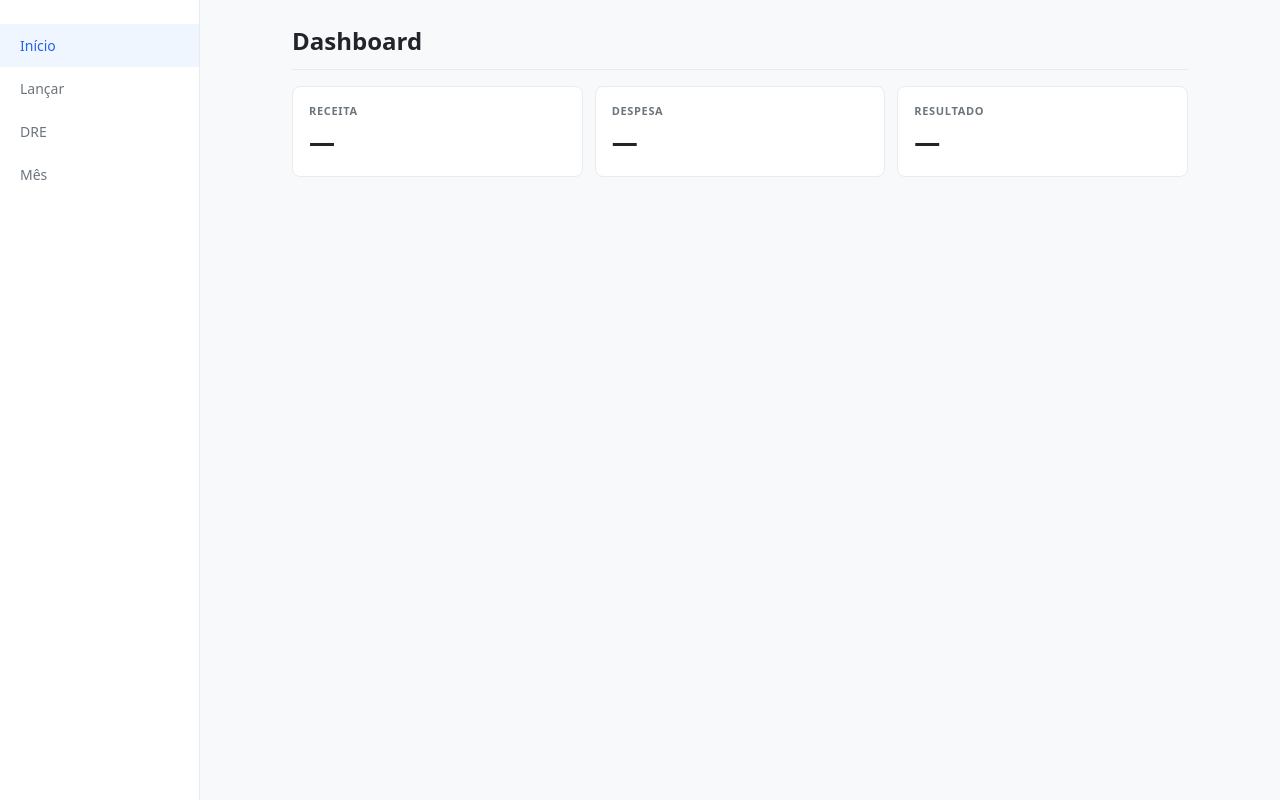
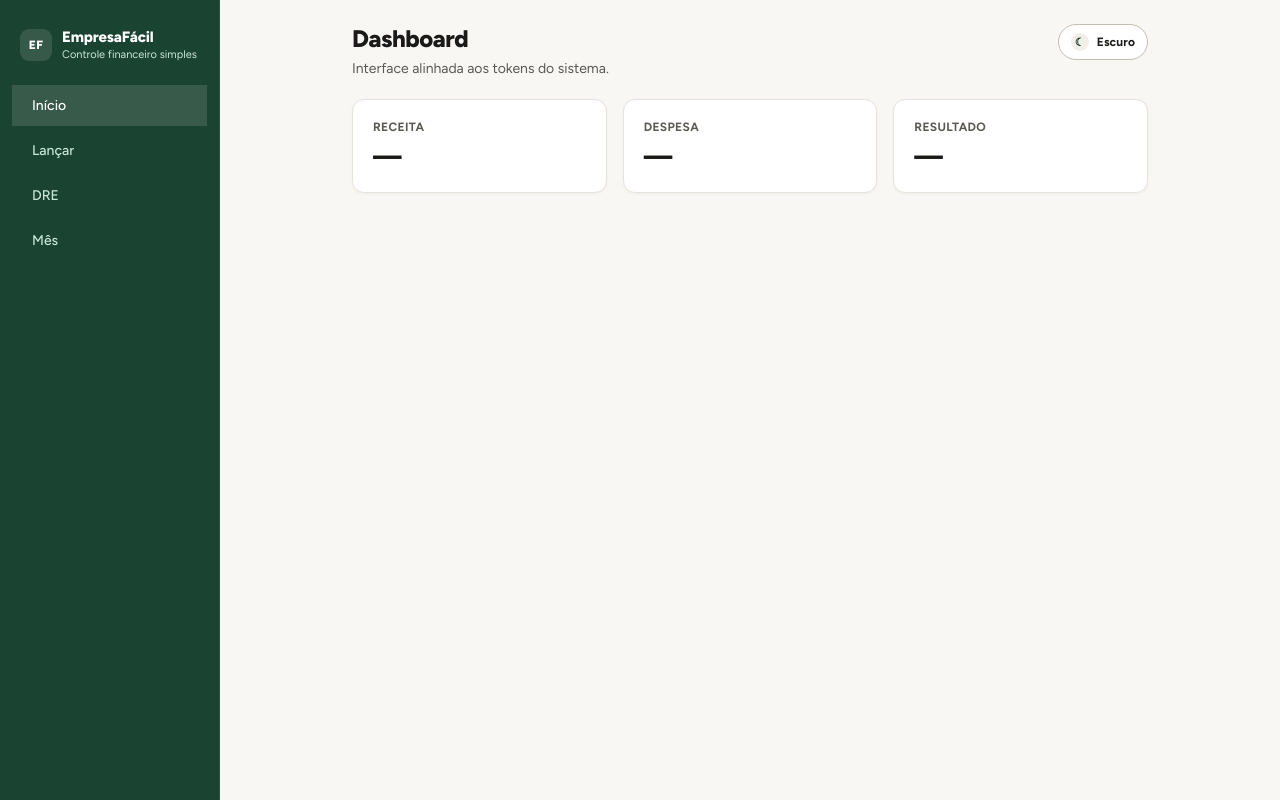
Before and after one commit to gersonvan/empresa-facil, a React (Vite) app: page /dashboard in a window 1280 px wide. Built offline with nearby package versions, Linux system fonts and the light colour scheme.

Commit message:
feat: add design tokens and theme toggle

```diff
--- a/index.html
+++ b/index.html
@@ -4,6 +4,18 @@
     <meta charset="UTF-8" />
     <meta name="viewport" content="width=device-width, initial-scale=1.0" />
     <title>EmpresaFácil</title>
+    <script>
+      (() => {
+        const key = 'empresa-facil-theme'
+        const savedTheme = window.localStorage.getItem(key)
+        const theme = savedTheme === 'dark' ? 'dark' : 'light'
+        document.documentElement.dataset.theme = theme
+        document.documentElement.style.colorScheme = theme
+      })()
+    </script>
+    <link rel="preconnect" href="https://fonts.googleapis.com" />
+    <link rel="preconnect" href="https://fonts.gstatic.com" crossorigin />
+    <link href="https://fonts.googleapis.com/css2?family=Figtree:wght@400;500;600;700;800;900&display=swap" rel="stylesheet" />
   </head>
   <body>
     <div id="root"></div>
--- a/src/components/NavBar.module.css
+++ b/src/components/NavBar.module.css
@@ -10,6 +10,10 @@
   display: flex;
   align-items: stretch;
   z-index: 100;
+}
+
+.brand {
+  display: none;
 }
 
 .navItem {
@@ -26,12 +30,12 @@
 }
 
 .navItem:hover {
-  color: var(--color-accent);
+  color: var(--color-accent-hover);
 }
 
 .navItem.active {
   color: var(--color-accent);
-  background-color: var(--color-accent-light);
+  background-color: var(--color-accent-soft);
 }
 
 /* Desktop: fixed left sidebar */
@@ -42,12 +46,53 @@
     bottom: 0;
     right: auto;
     width: var(--sidebar-width);
-    height: auto;
+    height: 100dvh;
     border-top: none;
-    border-right: 1px solid var(--color-border);
+    border-right: 1px solid rgba(255, 255, 255, 0.08);
+    background: var(--color-sidebar-bg);
     flex-direction: column;
     align-items: stretch;
-    padding: 24px 0;
+    padding: 20px 12px 16px;
+    gap: 4px;
+    overflow-y: auto;
+  }
+
+  .brand {
+    display: flex;
+    align-items: center;
+    gap: 10px;
+    padding: 8px 8px 20px;
+    color: #fff;
+  }
+
+  .brandMark {
+    width: 32px;
+    height: 32px;
+    border-radius: 9px;
+    display: grid;
+    place-items: center;
+    background: rgba(255, 255, 255, 0.12);
+    font-size: 12px;
+    font-weight: 800;
+    letter-spacing: 0.04em;
+  }
+
+  .brandTextBlock {
+    min-width: 0;
+    display: flex;
+    flex-direction: column;
+    gap: 2px;
+  }
+
+  .brandTitle {
+    font-size: 15px;
+    font-weight: 800;
+    letter-spacing: -0.01em;
+  }
+
+  .brandSubtitle {
+    font-size: 11px;
+    color: var(--color-sidebar-text);
   }
 
   .navItem {
@@ -56,5 +101,16 @@
     padding: 12px 20px;
     font-size: 14px;
     border-radius: 0;
+    color: var(--color-sidebar-text);
+  }
+
+  .navItem:hover {
+    color: var(--color-sidebar-active);
+    background-color: rgba(255, 255, 255, 0.06);
+  }
+
+  .navItem.active {
+    color: var(--color-sidebar-active);
+    background-color: var(--color-sidebar-active-bg);
   }
 }
--- a/src/components/NavBar.tsx
+++ b/src/components/NavBar.tsx
@@ -11,6 +11,15 @@ const navItems = [
 export default function NavBar() {
   return (
     <nav className={styles.nav} aria-label="Navegação principal">
+      <div className={styles.brand}>
+        <div className={styles.brandMark} aria-hidden="true">
+          EF
+        </div>
+        <div className={styles.brandTextBlock}>
+          <span className={styles.brandTitle}>EmpresaFácil</span>
+          <span className={styles.brandSubtitle}>Controle financeiro simples</span>
+        </div>
+      </div>
       {navItems.map(({ path, label }) => (
         <NavLink
           key={path}
--- a/src/components/ScreenContainer.module.css
+++ b/src/components/ScreenContainer.module.css
@@ -1,20 +1,34 @@
 .container {
   max-width: var(--content-max-width);
   margin: 0 auto;
-  padding: 16px;
+  padding: var(--content-padding-mobile);
 }
 
 .header {
-  margin-bottom: 16px;
-  padding-bottom: 12px;
-  border-bottom: 1px solid var(--color-border);
+  margin-bottom: 20px;
+  display: flex;
+  align-items: flex-start;
+  justify-content: space-between;
+  gap: 16px;
+}
+
+.headingGroup {
+  min-width: 0;
 }
 
 .title {
   margin: 0;
-  font-size: 20px;
-  font-weight: 600;
+  font-size: 22px;
+  font-weight: 800;
+  letter-spacing: -0.02em;
   color: var(--color-text-primary);
+}
+
+.subtitle {
+  margin: 6px 0 0;
+  color: var(--color-text-secondary);
+  font-size: 13px;
+  line-height: 1.45;
 }
 
 .body {
@@ -29,4 +43,8 @@
   .title {
     font-size: 24px;
   }
+
+  .subtitle {
+    font-size: 14px;
+  }
 }
--- a/src/components/ScreenContainer.tsx
+++ b/src/components/ScreenContainer.tsx
@@ -1,4 +1,5 @@
 import type { ReactNode } from 'react'
+import ThemeToggle from './ThemeToggle'
 import styles from './ScreenContainer.module.css'
 
 interface ScreenContainerProps {
@@ -10,7 +11,11 @@ export default function ScreenContainer({ title, children }: ScreenContainerProp
   return (
     <div className={styles.container}>
       <header className={styles.header}>
-        <h1 className={styles.title}>{title}</h1>
+        <div className={styles.headingGroup}>
+          <h1 className={styles.title}>{title}</h1>
+          <p className={styles.subtitle}>Interface alinhada aos tokens do sistema.</p>
+        </div>
+        <ThemeToggle />
       </header>
       <div className={styles.body}>{children}</div>
     </div>
--- a/src/components/Shell.module.css
+++ b/src/components/Shell.module.css
@@ -1,10 +1,12 @@
 .shell {
   min-height: 100dvh;
+  background: var(--color-bg);
 }
 
 .content {
+  min-height: 100dvh;
   /* bottom padding makes room for the fixed bottom nav on mobile */
-  padding-bottom: var(--nav-height);
+  padding-bottom: calc(var(--nav-height) + env(safe-area-inset-bottom, 0px));
 }
 
 @media (min-width: 768px) {
--- /dev/null
+++ b/src/components/ThemeToggle.module.css
@@ -0,0 +1,37 @@
+.button {
+  display: inline-flex;
+  align-items: center;
+  gap: 8px;
+  border: 1px solid var(--color-border-strong);
+  border-radius: 999px;
+  background: var(--color-surface);
+  color: var(--color-text-primary);
+  font: inherit;
+  font-size: 12px;
+  font-weight: 700;
+  padding: 8px 12px;
+  cursor: pointer;
+  transition: transform 0.15s ease, border-color 0.15s ease, background-color 0.15s ease;
+}
+
+.button:hover {
+  transform: translateY(-1px);
+  border-color: var(--color-accent);
+}
+
+.icon {
+  display: inline-flex;
+  align-items: center;
+  justify-content: center;
+  width: 18px;
+  height: 18px;
+  border-radius: 50%;
+  background: var(--color-surface-soft);
+  color: var(--color-accent);
+  font-size: 11px;
+  line-height: 1;
+}
+
+.label {
+  letter-spacing: 0.01em;
+}
--- /dev/null
+++ b/src/components/ThemeToggle.tsx
@@ -0,0 +1,22 @@
+import styles from './ThemeToggle.module.css'
+import { useTheme } from '../theme'
+
+export default function ThemeToggle() {
+  const { theme, toggleTheme } = useTheme()
+  const isDark = theme === 'dark'
+
+  return (
+    <button
+      type="button"
+      className={styles.button}
+      onClick={toggleTheme}
+      aria-label={isDark ? 'Ativar tema claro' : 'Ativar tema escuro'}
+      title={isDark ? 'Tema claro' : 'Tema escuro'}
+    >
+      <span className={styles.icon} aria-hidden="true">
+        {isDark ? '☀' : '☾'}
+      </span>
+      <span className={styles.label}>{isDark ? 'Claro' : 'Escuro'}</span>
+    </button>
+  )
+}
--- a/src/main.tsx
+++ b/src/main.tsx
@@ -2,9 +2,12 @@ import { StrictMode } from 'react'
 import { createRoot } from 'react-dom/client'
 import './styles/global.css'
 import App from './App'
+import { ThemeProvider } from './theme'
 
 createRoot(document.getElementById('root')!).render(
   <StrictMode>
-    <App />
+    <ThemeProvider>
+      <App />
+    </ThemeProvider>
   </StrictMode>,
 )
--- a/src/screens/Dashboard.module.css
+++ b/src/screens/Dashboard.module.css
@@ -1,30 +1,32 @@
 .indicators {
   display: grid;
   grid-template-columns: 1fr;
-  gap: 12px;
+  gap: 16px;
 }
 
 .indicator {
   background: var(--color-surface);
   border: 1px solid var(--color-border);
-  border-radius: 8px;
-  padding: 16px;
+  border-radius: var(--radius-card);
+  padding: 20px;
   display: flex;
   flex-direction: column;
   gap: 6px;
+  box-shadow: var(--shadow-card);
 }
 
 .indicatorLabel {
-  font-size: 11px;
+  font-size: 12px;
   color: var(--color-text-secondary);
   text-transform: uppercase;
-  letter-spacing: 0.06em;
-  font-weight: 600;
+  letter-spacing: 0.03em;
+  font-weight: 700;
 }
 
 .indicatorValue {
   font-size: 26px;
-  font-weight: 700;
+  font-weight: 800;
+  letter-spacing: -0.02em;
   color: var(--color-text-primary);
 }
 
--- a/src/styles/global.css
+++ b/src/styles/global.css
@@ -3,16 +3,77 @@
 }
 
 :root {
-  --color-bg: #f8f9fa;
+  color-scheme: light;
+  --color-bg: #f8f7f4;
   --color-surface: #ffffff;
-  --color-border: #e9ecef;
-  --color-text-primary: #212529;
-  --color-text-secondary: #6c757d;
-  --color-accent: #2563eb;
-  --color-accent-light: #eff6ff;
+  --color-surface-soft: #f2efe9;
+  --color-border: #e8e3da;
+  --color-border-strong: #c5beb2;
+  --color-text-primary: #1a1a18;
+  --color-text-secondary: #5c5954;
+  --color-text-tertiary: #9a9690;
+  --color-accent: #1b4332;
+  --color-accent-hover: #2d6a4f;
+  --color-accent-soft: #e4f2eb;
+  --color-positive: #15803d;
+  --color-positive-soft: #f0fdf4;
+  --color-negative: #b91c1c;
+  --color-negative-soft: #fff1f1;
+  --color-warning: #92400e;
+  --color-warning-soft: #fffbeb;
+  --color-info: #1d4ed8;
+  --color-info-soft: #eff6ff;
+  --color-sidebar-bg: #1b4332;
+  --color-sidebar-text: #c8e6d6;
+  --color-sidebar-active: #ffffff;
+  --color-sidebar-active-bg: rgba(255, 255, 255, 0.12);
+  --shadow-card: 0 1px 3px rgba(0, 0, 0, 0.04);
+  --shadow-card-hover: 0 6px 20px rgba(0, 0, 0, 0.1);
+  --shadow-modal: 0 24px 80px rgba(0, 0, 0, 0.22);
   --nav-height: 56px;
-  --sidebar-width: 200px;
-  --content-max-width: 960px;
+  --sidebar-width: 220px;
+  --content-max-width: 860px;
+  --content-padding-mobile: 16px;
+  --content-padding-desktop: 32px;
+  --radius-card: 12px;
+  --radius-button: 8px;
+  --radius-pill: 999px;
+  --font-family: 'Figtree', system-ui, -apple-system, BlinkMacSystemFont, 'Segoe UI', sans-serif;
+}
+
+:root[data-theme='dark'] {
+  color-scheme: dark;
+  --color-bg: #111210;
+  --color-surface: #1c1e1b;
+  --color-surface-soft: #252720;
+  --color-border: #2e312b;
+  --color-border-strong: #404540;
+  --color-text-primary: #f0ede6;
+  --color-text-secondary: #9a9690;
+  --color-text-tertiary: #6a6660;
+  --color-accent: #52b788;
+  --color-accent-hover: #74c69d;
+  --color-accent-soft: #0c2015;
+  --color-positive: #52b788;
+  --color-positive-soft: #0c2015;
+  --color-negative: #f87171;
+  --color-negative-soft: #2d1515;
+  --color-warning: #fbbf24;
+  --color-warning-soft: #291d08;
+  --color-info: #60a5fa;
+  --color-info-soft: #1a2540;
+  --color-sidebar-bg: #0d160f;
+  --color-sidebar-text: #6a8a72;
+  --color-sidebar-active: #f0ede6;
+  --color-sidebar-active-bg: rgba(255, 255, 255, 0.08);
+  --shadow-card: 0 1px 3px rgba(0, 0, 0, 0.28);
+  --shadow-card-hover: 0 10px 24px rgba(0, 0, 0, 0.34);
+  --shadow-modal: 0 24px 80px rgba(0, 0, 0, 0.4);
+}
+
+html {
+  min-height: 100%;
+  background: var(--color-bg);
 }
 
 html,
@@ -20,12 +81,27 @@ body {
   margin: 0;
   padding: 0;
   height: 100%;
-  font-family: system-ui, -apple-system, BlinkMacSystemFont, 'Segoe UI', sans-serif;
+  font-family: var(--font-family);
   font-size: 14px;
   color: var(--color-text-primary);
   background: var(--color-bg);
 }
 
+body {
+  overflow-x: hidden;
+}
+
+button,
+input,
+textarea,
+select {
+  font: inherit;
+}
+
+a {
+  color: inherit;
+}
+
 #root {
   height: 100%;
 }
--- /dev/null
+++ b/src/theme.tsx
@@ -0,0 +1,54 @@
+import type { ReactNode } from 'react'
+import { createContext, useContext, useEffect, useMemo, useState } from 'react'
+
+export type ThemeMode = 'light' | 'dark'
+
+interface ThemeContextValue {
+  theme: ThemeMode
+  toggleTheme: () => void
+}
+
+const ThemeContext = createContext<ThemeContextValue | undefined>(undefined)
+const STORAGE_KEY = 'empresa-facil-theme'
+
+function applyTheme(theme: ThemeMode) {
+  document.documentElement.dataset.theme = theme
+  document.documentElement.style.colorScheme = theme
+}
+
+function getInitialTheme(): ThemeMode {
+  if (typeof window === 'undefined') {
+    return 'light'
+  }
+
+  return window.localStorage.getItem(STORAGE_KEY) === 'dark' ? 'dark' : 'light'
+}
+
+export function ThemeProvider({ children }: { children: ReactNode }) {
+  const [theme, setTheme] = useState<ThemeMode>(getInitialTheme)
+
+  useEffect(() => {
+    window.localStorage.setItem(STORAGE_KEY, theme)
+    applyTheme(theme)
+  }, [theme])
+
+  const value = useMemo(
+    () => ({
+      theme,
+      toggleTheme: () => setTheme((currentTheme) => (currentTheme === 'light' ? 'dark' : 'light')),
+    }),
+    [theme],
+  )
+
+  return <ThemeContext.Provider value={value}>{children}</ThemeContext.Provider>
+}
+
+export function useTheme() {
+  const value = useContext(ThemeContext)
+
+  if (!value) {
+    throw new Error('useTheme must be used within ThemeProvider')
+  }
+
+  return value
+}
```
